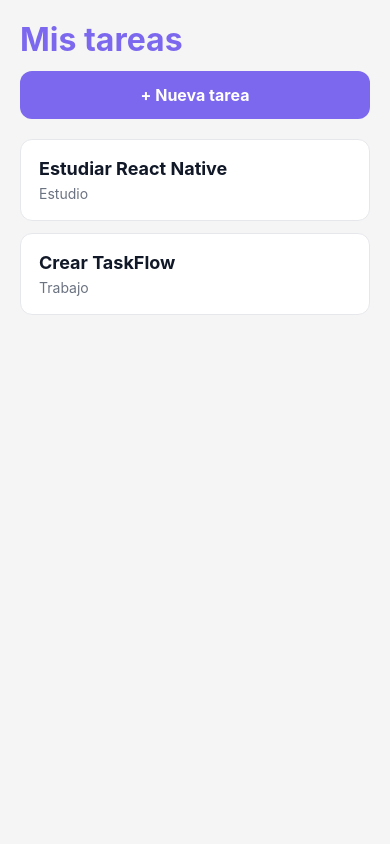
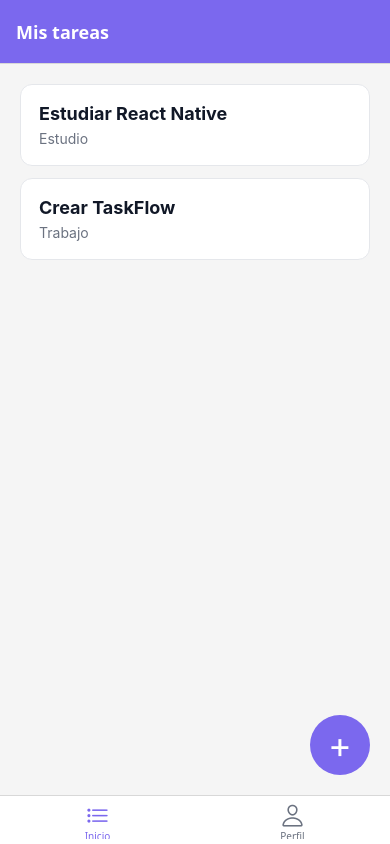
Before and after one commit to erlandruiz/taskflow, a React Native app: screen /Home in a window 390 px wide. Built offline with nearby package versions, Linux system fonts and the light colour scheme.

Commit message:
tarea05 del curso de Desarrollo de Aplicaciones de CoderHouse

```diff
--- a/App.tsx
+++ b/App.tsx
@@ -8,12 +8,13 @@ import {
 
 
 import HomeScreen from "./src/screens/HomeScreen";
+import AppNavigator from "./src/navigation/AppNavigator";
 
 export default function App() {
   return (
     <SafeAreaProvider>
       <SafeAreaView style={styles.container}>
-        <HomeScreen/>
+        <AppNavigator/>
       </SafeAreaView>
     </SafeAreaProvider>
   );
--- a/package.json
+++ b/package.json
@@ -3,6 +3,10 @@
   "version": "1.0.0",
   "main": "index.ts",
   "dependencies": {
+    "@expo/vector-icons": "^15.0.2",
+    "@react-navigation/bottom-tabs": "^7.21.0",
+    "@react-navigation/native": "^7.5.1",
+    "@react-navigation/native-stack": "^7.21.0",
     "expo": "~58.0.22",
     "expo-status-bar": "~58.0.4",
     "react": "19.3.0",
--- a/src/components/TaskForm.tsx
+++ b/src/components/TaskForm.tsx
@@ -14,11 +14,19 @@ import {
   View,
 } from "react-native";
 
+import { useNavigation } from "@react-navigation/native";
+import { NativeStackNavigationProp } from '@react-navigation/native-stack';
+import { TaskStackParamList } from "../navigation/TasksStack";
+
+
 type Props = {
   onAddTask: (task: Task) => void;
 };
 
+type TaskFormNavProp = NativeStackNavigationProp<TaskStackParamList, "TaskForm">
+
 export default function TaskForm({ onAddTask }: Props) {
+  const navigation = useNavigation<TaskFormNavProp>();
   const [title, setTitle] = useState("");
   const [description, setDescription] = useState("");
   const [category, setCategory] = useState("Trabajo");
@@ -53,6 +61,8 @@ export default function TaskForm({ onAddTask }: Props) {
     setCategory("Trabajo");
     setTouchedTitle(false);
     setTouchedDescription(false);
+
+    navigation.navigate("TaskList")
   };
 
   const titleError = touchedTitle && title.trim().length < 5;
--- /dev/null
+++ b/src/navigation/AppNavigator.tsx
@@ -0,0 +1,57 @@
+
+import { NavigationContainer } from "@react-navigation/native";
+import { createBottomTabNavigator } from "@react-navigation/bottom-tabs";
+import { Ionicons } from "@expo/vector-icons";
+
+import { ProfileScreen } from "../screens/ProfileScreen";
+import { COLORS } from "../constants/theme";
+import TasksStack from "./TasksStack";
+
+export type RootTabParamList = {
+  Home: undefined;
+  Profile: undefined;
+};
+
+const Tab = createBottomTabNavigator<RootTabParamList>();
+
+export default function AppNavigator() {
+  return (
+    <NavigationContainer>
+      <Tab.Navigator
+        screenOptions={({ route }) => ({
+          headerShown: false,
+
+          tabBarActiveTintColor: COLORS.primary,
+          tabBarInactiveTintColor: COLORS.textLight,
+
+          tabBarIcon: ({ color, size }) => {
+            const iconName =
+              route.name === "Home"
+                ? "list-outline"
+                : "person-outline";
+
+            return (
+              <Ionicons
+                name={iconName}
+                size={size}
+                color={color}
+              />
+            );
+          },
+        })}
+      >
+        <Tab.Screen
+          name="Home"
+          component={TasksStack}
+          options={{ title: "Inicio" }}
+        />
+
+        <Tab.Screen
+          name="Profile"
+          component={ProfileScreen}
+          options={{ title: "Perfil" }}
+        />
+      </Tab.Navigator>
+    </NavigationContainer>
+  );
+}
--- /dev/null
+++ b/src/navigation/TasksStack.tsx
@@ -0,0 +1,70 @@
+import { createNativeStackNavigator } from "@react-navigation/native-stack";
+import HomeScreen from "../screens/HomeScreen";
+import TaskDetailScreen from "../screens/TaskDetailScreen";
+import TaskForm from "../components/TaskForm";
+import { COLORS } from "../constants/theme";
+
+import { useState } from "react";
+import type { Task } from "../constants/types";
+
+export type TaskStackParamList = {
+  TaskList: undefined;
+  TaskDetail: {
+    id: string;
+  };
+  TaskForm: undefined;
+};
+
+const Stack = createNativeStackNavigator<TaskStackParamList>();
+
+export default function TasksStack() {
+  const [tasks, setTasks] = useState<Task[]>([
+    {
+      id: "1",
+      title: "Estudiar React Native",
+      description: "Repasar Flatlist y componentes",
+      category: "Estudio",
+      createAt: new Date(),
+    },
+    {
+      id: "2",
+      title: "Crear TaskFlow",
+      description: "Continuar con el proyecto de tareas",
+      category: "Trabajo",
+      createAt: new Date(),
+    },
+  ]);
+
+  const handleAddTask = (newTask: Task) => {
+    setTasks((previousTasks) => [newTask, ...previousTasks]);
+  };
+
+  return (
+    <Stack.Navigator
+      initialRouteName="TaskList"
+      screenOptions={{
+        headerStyle: { backgroundColor: COLORS.primary },
+        headerTintColor: "white",
+        headerTitleStyle: {
+          fontWeight: "bold",
+        },
+      }}
+    >
+      <Stack.Screen name="TaskList" options={{ title: "Mis tareas" }}>
+        {(props) => <HomeScreen {...props} tasks={tasks} />}
+      </Stack.Screen>
+      <Stack.Screen name="TaskDetail" options={{ title: "Detalle de tarea" }}>
+        {(props) => <TaskDetailScreen {...props} tasks={tasks} />}
+      </Stack.Screen>
+      <Stack.Screen
+        name="TaskForm"
+        options={{
+          title: "Nueva tarea",
+          presentation: "modal",
+        }}
+      >
+        {(props) => <TaskForm {...props} onAddTask={handleAddTask} />}
+      </Stack.Screen>
+    </Stack.Navigator>
+  );
+}
--- a/src/screens/HomeScreen.tsx
+++ b/src/screens/HomeScreen.tsx
@@ -7,66 +7,67 @@ import {
 } from "react-native";
 import { COLORS } from "../constants/theme";
 import TaskForm from "../components/TaskForm";
-import { useState } from "react";
+
 import { EmptyState } from "../components/EmptyState";
 import TaskDetail from "../components/TaskDetail";
 import { Task } from "../constants/types";
 
-export default function HomeScreen() {
-  const [task, setTask] = useState<Task[]>([
-    {
-      id: "1",
-      title: "Estudiar React Native",
-      description: "Repasar Flatlist y componentes",
-      category: "Estudio",
-      createAt: new Date(),
-    },
-    {
-      id: "2",
-      title: "Crear TaskFlow",
-      description: "Continuar con el proyecto de tareas",
-      category: "Trabajo",
-      createAt: new Date(),
-    },
-  ]);
+import { NativeStackNavigationProp } from "@react-navigation/native-stack";
+import { useNavigation } from "@react-navigation/native";
+import { TaskStackParamList } from "../navigation/TasksStack";
 
-  const [selectedTask, setSelectedTask] = useState<Task | null>(null);
-  const [showForm, setShowForm] = useState(false);
+type HomeNavProp = NativeStackNavigationProp<TaskStackParamList, "TaskList">;
+type Props = {
+  tasks: Task[];
+};
 
-  const handleAddTask = (newTask: Task) => {
-    setTask((previousTasks) => [newTask, ...previousTasks]);
+export default function HomeScreen({ tasks }: Props) {
+  const navigation = useNavigation<HomeNavProp>();
 
-    setShowForm(false);
+  // const [selectedTask, setSelectedTask] = useState<Task | null>(null);
+  // const [showForm, setShowForm] = useState(false);
+
+  // const handleAddTask = (newTask: Task) => {
+  //   setTask((previousTasks) => [newTask, ...previousTasks]);
+
+  //   setShowForm(false);
+  // };
+
+  // if (selectedTask) {
+  //   return (
+  //     <TaskDetail task={selectedTask} onBack={() => setSelectedTask(null)} />
+  //   );
+  // }
+  // if (showForm) {
+  //   return <TaskForm onAddTask={handleAddTask} />;
+  // }
+
+
+const handleTaskPress = (task: Task) => {
+  // Enviar únicamente el ID de la tarea.
+  // Send only the task ID.
+  navigation.navigate("TaskDetail", {
+    id: task.id,
+  });
+};
+
+
+  const handleAddPress = () => {
+    navigation.navigate("TaskForm");
   };
 
-  if (selectedTask) {
-    return (
-      <TaskDetail task={selectedTask} onBack={() => setSelectedTask(null)} />
-    );
-  }
-  if (showForm) {
-    return <TaskForm onAddTask={handleAddTask} />;
-  }
   return (
     <View style={styles.container}>
-      <Text style={styles.title}>Mis tareas</Text>
-      <TouchableOpacity
-        style={styles.addButton}
-        onPress={() => setShowForm(true)}
-      >
-        <Text style={styles.addButtonText}>+ Nueva tarea</Text>
-      </TouchableOpacity>
-
-      {task.length === 0 ? (
+      {tasks.length === 0 ? (
         <EmptyState />
       ) : (
         <FlatList
-          data={task}
+          data={tasks}
           keyExtractor={(item) => item.id}
           renderItem={({ item }) => (
             <TouchableOpacity
               style={styles.card}
-              onPress={() => setSelectedTask(item)}
+              onPress={() => handleTaskPress(item)}
             >
               <Text style={styles.cardTitle}>{item.title}</Text>
               <Text style={styles.cardCategory}>{item.category}</Text>
@@ -74,6 +75,9 @@ export default function HomeScreen() {
           )}
         />
       )}
+      <TouchableOpacity style={styles.addButton} onPress={handleAddPress}>
+        <Text style={styles.addButtonText}>+</Text>
+      </TouchableOpacity>
     </View>
   );
 }
@@ -120,18 +124,23 @@ const styles = StyleSheet.create({
     fontSize: 14,
     color: COLORS.textLight,
   },
+
   addButton: {
     backgroundColor: COLORS.primary,
-    paddingVertical: 14,
-    paddingHorizontal: 20,
-    borderRadius: 12,
+    width: 60,
+    height: 60,
+    borderRadius: 30,
     alignItems: "center",
-    marginBottom: 20,
+    justifyContent: "center",
+    alignSelf: "flex-end",
+    marginTop: 15,
+    elevation: 4,
   },
 
   addButtonText: {
     color: "#FFFFFF",
-    fontSize: 16,
-    fontWeight: "700",
+    fontSize: 36,
+    fontWeight: "400",
+    lineHeight: 42,
   },
 });
--- a/src/screens/ProfileScreen.tsx
+++ b/src/screens/ProfileScreen.tsx
@@ -24,7 +24,7 @@ export function ProfileScreen() {
         />
 
         <ProfileCard
-          name="Erland Ruiz Rivera"
+          name="Erland Ruiz"
           role="Estudiante de React Native"
           image="https://i.pravatar.cc/150?img=12"
            isActive={true}
--- /dev/null
+++ b/src/screens/TaskDetailScreen.tsx
@@ -0,0 +1,55 @@
+
+import { View, Text } from "react-native";
+import { useNavigation, useRoute } from "@react-navigation/native";
+import type { RouteProp } from "@react-navigation/native";
+
+import type { TaskStackParamList } from "../navigation/TasksStack";
+import type { Task } from "../constants/types";
+import TaskDetail from "../components/TaskDetail";
+
+// Tipo de los parámetros de navegación.
+// Navigation route parameters type.
+type TaskDetailRouteProp = RouteProp<
+  TaskStackParamList,
+  "TaskDetail"
+>;
+
+// Recibimos las tareas del estado compartido.
+// Receive tasks from the shared state.
+type Props = {
+  tasks: Task[];
+};
+
+export default function TaskDetailScreen({ tasks }: Props) {
+  const route = useRoute<TaskDetailRouteProp>();
+  const navigation = useNavigation();
+
+  // Buscar la tarea utilizando únicamente su ID.
+  // Find the task using only its ID.
+  const task = tasks.find(
+    (item) => item.id === route.params.id
+  );
+
+  // Mostrar un mensaje si la tarea no existe.
+  // Display a message if the task does not exist.
+  if (!task) {
+    return (
+      <View
+        style={{
+          flex: 1,
+          alignItems: "center",
+          justifyContent: "center",
+        }}
+      >
+        <Text>No se encontró la tarea.</Text>
+      </View>
+    );
+  }
+
+  return (
+    <TaskDetail
+      task={task}
+      onBack={() => navigation.goBack()}
+    />
+  );
+}
```
Also changed, not shown: 6 other files (tests, documents, lock files or other folders).
